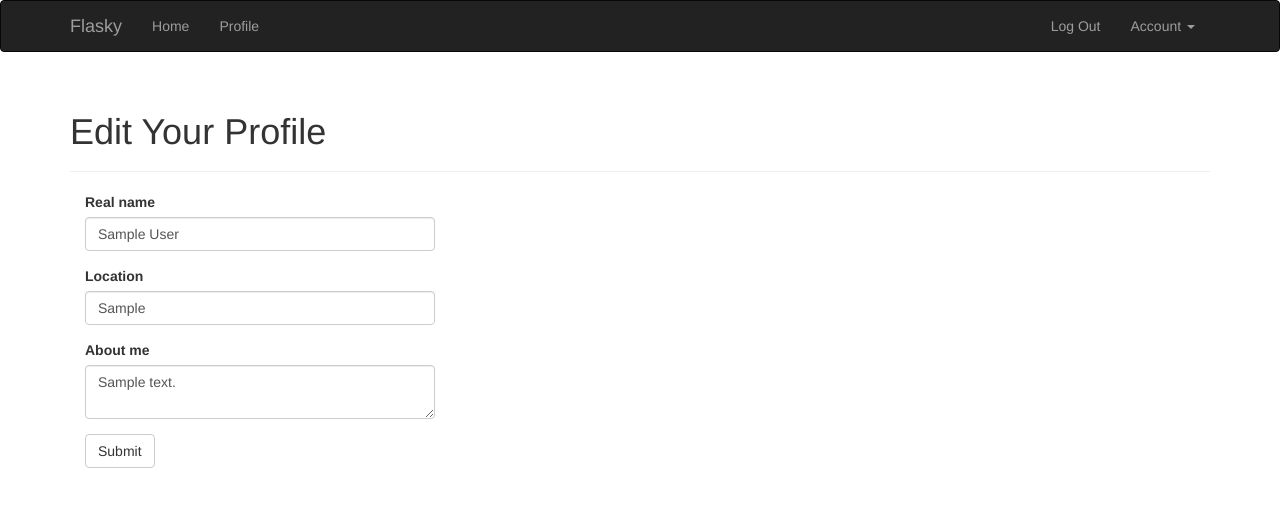
After one commit to nmheeir/Flask_Web_Development, a Flask app: page /edit-profile in a window 1280 px wide. The commit adds this page. Shown: the top 507 px of the page. Run offline with Flask 3, Linux system fonts and the light colour scheme; a user stored in the database is signed in; tables that the repository leaves empty hold one stand-in row (values such as "Sample post"); some libraries are stand-ins or nearby versions.

Commit message:
complete chapter 10

```diff
--- a/app/auth/views.py
+++ b/app/auth/views.py
@@ -10,6 +10,7 @@
 
 @auth.before_app_request
 def before_request():
+    current_user.ping()
     if current_user.is_authenticated \
             and not current_user.confirmed \
             and request.endpoint \
--- a/app/main/forms.py
+++ b/app/main/forms.py
@@ -1,8 +1,44 @@
 from flask_wtf import FlaskForm
-from wtforms import StringField, SubmitField
-from wtforms.validators import DataRequired
+from wtforms import StringField, SubmitField, TextAreaField
+from wtforms.validators import DataRequired, Length, Email, Regexp
+from wtforms import BooleanField, SelectField, ValidationError
+from ..models import User, Role
+
 
 
 class NameForm(FlaskForm):
     name = StringField('What is your name?', validators=[DataRequired()])
     submit = SubmitField('Submit')
+
+class EditProfileForm(FlaskForm):
+    name = StringField('Real name', validators=[Length(0, 64)])
+    location = StringField('Location', validators=[Length(0, 64)])
+    about_me = TextAreaField('About me')
+    submit = SubmitField('Submit')
+
+class EditProfileAdminForm(FlaskForm):
+    email = StringField('Email', validators=[DataRequired(), Length(1, 64), Email()])
+    username = StringField('Username', validators=[DataRequired(), Length(1, 64), Regexp('^[A-Za-z][A-Za-z0-9_.]*$', 0,
+        'Usernames must have only letters, numbers, dots or underscores')])
+    confirmed = BooleanField('Confirmed')
+    role = SelectField('Role', coerce=int)
+    name = StringField('Real name', validators=[Length(0, 64)])
+    location = StringField('Location', validators=[Length(0, 64)])
+    about_me = TextAreaField('About me')
+    submit = SubmitField('Submit')
+
+    def __init__(self, user, *args, **kwargs):
+        super(EditProfileAdminForm, self).__init__(*args, **kwargs)
+        self.role.choices = [(role.id, role.name)
+                           for role in Role.query.order_by(Role.name).all()]
+        self.user = user
+
+    def validate_email(self, field):
+        if field.data != self.user.email and \
+                User.query.filter_by(email=field.data).first():
+            raise ValidationError('Email already registered.')
+
+    def validate_username(self, field):
+        if field.data != self.user.username and \
+                User.query.filter_by(username=field.data).first():
+            raise ValidationError('Username already in use.')
--- a/app/main/views.py
+++ b/app/main/views.py
@@ -2,11 +2,13 @@ from flask import render_template, session, request, redirect, url_for, current_
 from . import main
 from .. import db
 from ..models import User
-from .forms import NameForm
+from .forms import NameForm, EditProfileForm, EditProfileAdminForm
 from ..email import send_email
 from flask_login import login_required
 from ..decorators import admin_required, permission_required
-from ..models import Permission
+from ..models import Permission, Role
+from flask import abort, flash
+from flask_login import current_user
 
 
 @main.route('/', methods=['GET', 'POST'])
@@ -30,6 +32,59 @@ def index():
                            form=form, name=session.get('name'),
                            known=session.get('known', False))
 
+@main.route('/user/<username>')
+def user(username):
+    user = User.query.filter_by(username=username).first()
+    if user is None:
+        abort(404)
+    return render_template('user.html', user=user)
+
+@main.route('/edit-profile', methods=['GET', 'POST'])
+@login_required
+def edit_profile():
+    form = EditProfileForm()
+    if form.validate_on_submit():
+        current_user.name = form.name.data
+        current_user.location = form.location.data
+        current_user.about_me = form.about_me.data
+        db.session.add(current_user._get_current_object())
+        db.session.commit()
+        flash('Your profile has been updated.')
+        return redirect(url_for('.user', username=current_user.username))
+    form.name.data = current_user.name
+    form.location.data = current_user.location
+    form.about_me.data = current_user.about_me
+    return render_template('edit_profile.html', form=form)
+
+@main.route('/edit-profile/<int:id>', methods=['GET', 'POST'])
+@login_required
+@permission_required(Permission.ADMIN)
+def edit_profile_admin(id):
+    user = User.query.get_or_404(id)
+    form = EditProfileAdminForm(user=user)
+    if form.validate_on_submit():
+        user.email = form.email.data
+        user.username = form.username.data
+        user.confirmed = form.confirmed.data
+        user.role = Role.query.get(form.role.data)
+        user.name = form.name.data
+        user.location = form.location.data
+        user.about_me = form.about_me.data
+        db.session.add(user)
+        db.session.commit()
+        flash('The profile has been updated.')
+        return redirect(url_for('.user', id=id))
+    form.email.data = user.email
+    form.username.data = user.username
+    form.confirmed.data = user.confirmed
+    form.role.data = user.role_id
+    form.name.data = user.name
+    form.location.data = user.location
+    form.about_me.data = user.about_me
+    return render_template('edit_profile.html', form=form, user=user)
+
+
+
 @main.route('/admin')
 @login_required
 @admin_required
--- a/app/models.py
+++ b/app/models.py
@@ -4,6 +4,8 @@ from itsdangerous import SignatureExpired, BadSignature
 from flask import current_app
 from flask_login import UserMixin, AnonymousUserMixin
 from . import db, login_manager
+from datetime import datetime
+import hashlib
 
 class Permission:
     FOLLOW = 1
@@ -76,6 +78,12 @@ class User(UserMixin, db.Model):
     role_id = db.Column(db.Integer, db.ForeignKey('roles.id'))
     password_hash = db.Column(db.String(128))
     confirmed = db.Column(db.Boolean, default=False)
+    name = db.Column(db.String(64))
+    location = db.Column(db.String(64))
+    about_me = db.Column(db.Text())
+    member_since = db.Column(db.DateTime(), default=datetime.utcnow)
+    last_seen = db.Column(db.DateTime(), default=datetime.utcnow)
+    avatar_hash = db.Column(db.String(32))
 
     @property
     def password(self):
@@ -149,6 +157,20 @@ class User(UserMixin, db.Model):
     def is_administrator(self):
         return self.can(Permission.ADMIN)
 
+    def ping(self):
+        self.last_seen = datetime.utcnow()
+        db.session.add(self)
+
+    def gravatar_hash(self):
+        return hashlib.md5(self.email.lower().encode('utf-8')).hexdigest()
+
+    def gravatar(self, size=100, default='identicon', rating='g'):
+        url = 'https://secure.gravatar.com/avatar'
+        hash = self.avatar_hash or self.gravatar_hash()
+        return '{url}/{hash}?s={size}&d={default}&r={rating}'.format(
+            url=url, hash=hash, size=size, default=default, rating=rating)
+
+
     def __init__(self, **kwargs):
         super(User, self).__init__(**kwargs)
         if self.role is None:
@@ -166,6 +188,8 @@ class AnonymousUser(AnonymousUserMixin):
         return False
     def is_administrator(self):
         return False
+    def ping(self):
+        pass
 
 login_manager.anonymous_user = AnonymousUser
 
--- a/app/templates/base.html
+++ b/app/templates/base.html
@@ -23,6 +23,11 @@
         <div class="navbar-collapse collapse">
             <ul class="nav navbar-nav">
                 <li><a href="{{ url_for('main.index') }}">Home</a></li>
+                {% if current_user.is_authenticated %}
+                <li><a href="{{ url_for('main.user', username=current_user.username) }}">
+
+                    Profile</a></li>
+                {% endif %}
             </ul>
             <ul class="nav navbar-nav navbar-right">
                 {% if current_user.is_authenticated %}
--- /dev/null
+++ b/app/templates/edit_profile.html
@@ -0,0 +1,13 @@
+{% extends "base.html" %}
+{% import "bootstrap/wtf.html" as wtf %}
+
+{% block title %}Flasky - Edit Profile{% endblock %}
+
+{% block page_content %}
+<div class="page-header">
+    <h1>Edit Your Profile</h1>
+</div>
+<div class="col-md-4">
+    {{ wtf.quick_form(form) }}
+</div>
+{% endblock %}
```
Also changed, not shown: app/templates/user.html (added, +31 -0 lines), migrations/versions/99f72d4edfc8_add_location_about_me_member_since_last_.py (added, +40 -0 lines), migrations/versions/daea084c0ca2_add_avatar_into_user.py (added, +32 -0 lines), data-dev.sqlite.
